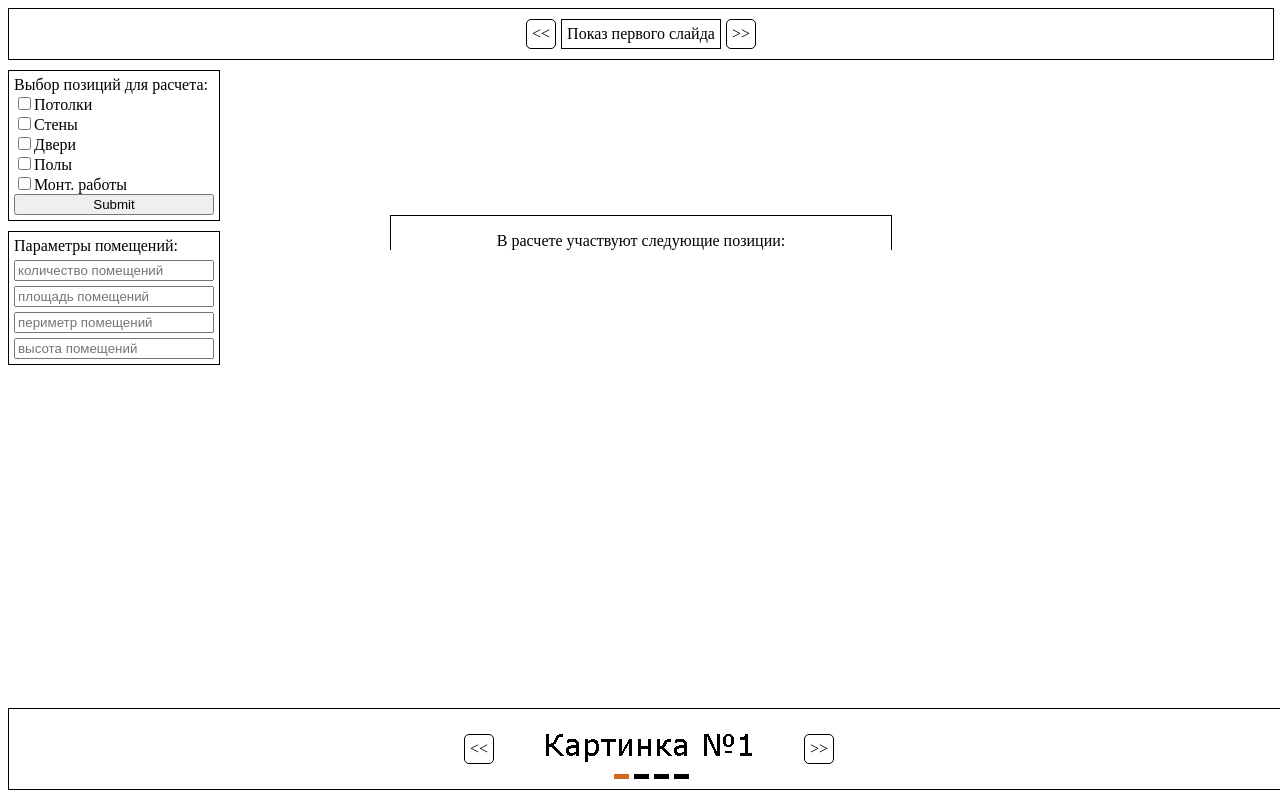
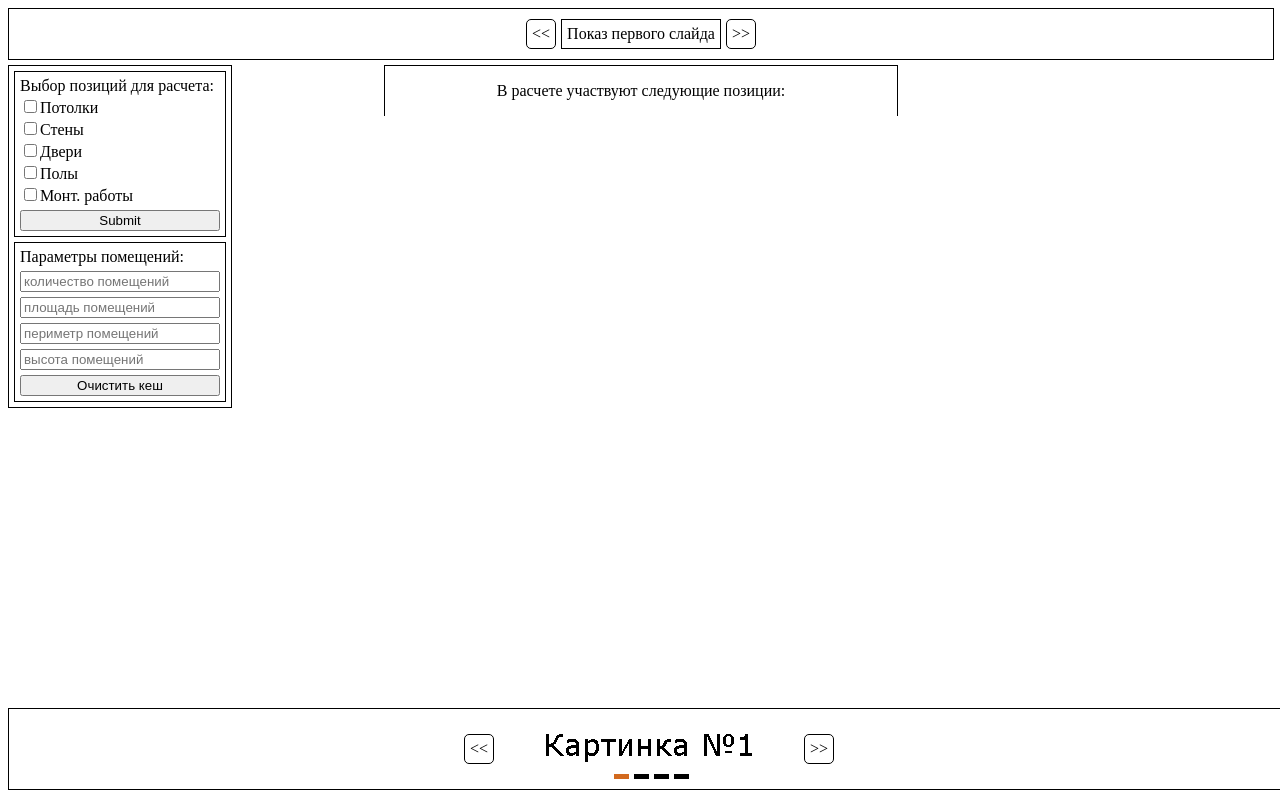
Before and after one commit to twilzz/kompred, a website: page index..html in a window 1280 px wide. Drawn offline with Linux system fonts and the light colour scheme.

Commit message:
css improvements

```diff
--- a/index..html
+++ b/index..html
@@ -32,17 +32,19 @@
                 <input type="submit" id="submit">
             </form>
         </div>
-        <div class="data-inputs">
+        <div class="start-form">
             Параметры помещений:
             <input placeholder="количество помещений">
             <input placeholder="площадь помещений">
             <input placeholder="периметр помещений">
             <input placeholder="высота помещений">
+            <button>Очистить кеш</button>
         </div>
     </div>
-
+    <div class="center-container">
     <div id="result">
         <p>В расчете участвуют следующие позиции:</p>
+    </div>
     </div>
     <div class="bottom">
         <div class="slyder-nav" id="minus-btm">
--- a/main.css
+++ b/main.css
@@ -1,36 +1,31 @@
+.left-container {
+    border: 1px black solid;
+    width: fit-content;
+}
 .start-form {
     width: 200px;
     display: flex;
     flex-direction: column;
     border: 1px black solid;
     padding: 5px;
-    margin-top: 10px;
+    margin: 5px;
 }
 
 .start-form button {
-    width: 50%;
+    margin-top: 5px;
 }
-
-.data-inputs {
-    width: 200px;
-    display: flex;
-    flex-direction: column;
-    border: 1px black solid;
-    padding: 5px;
-    margin-top: 10px;
-}
-
-.data-inputs input {
+.start-form input {
     margin-top: 5px;
 }
 
-#result {
-    position: relative;
+.center-container {
+    position: absolute;
+    top: 60px;
     left: 50%;
-    top: -150px;
-    margin-left: -250px;
-    width: 500px;
-    height: auto;
+    margin-top: 5px;
+    margin-left: -20%;
+    width: 40%;
+    height: max-content;
     text-align: center;
     border-top: 1px black solid;
     border-left: 1px black solid;
```
